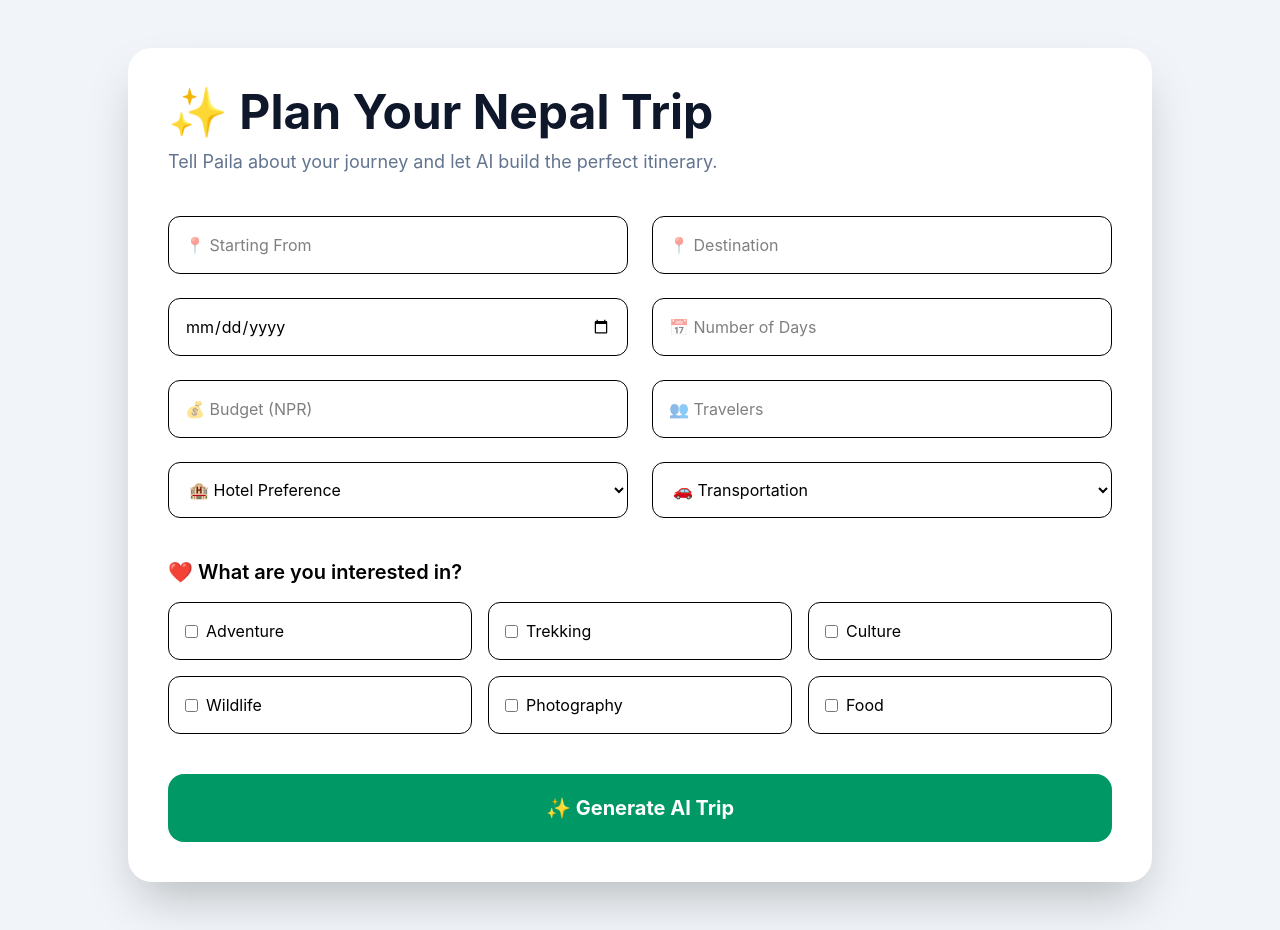
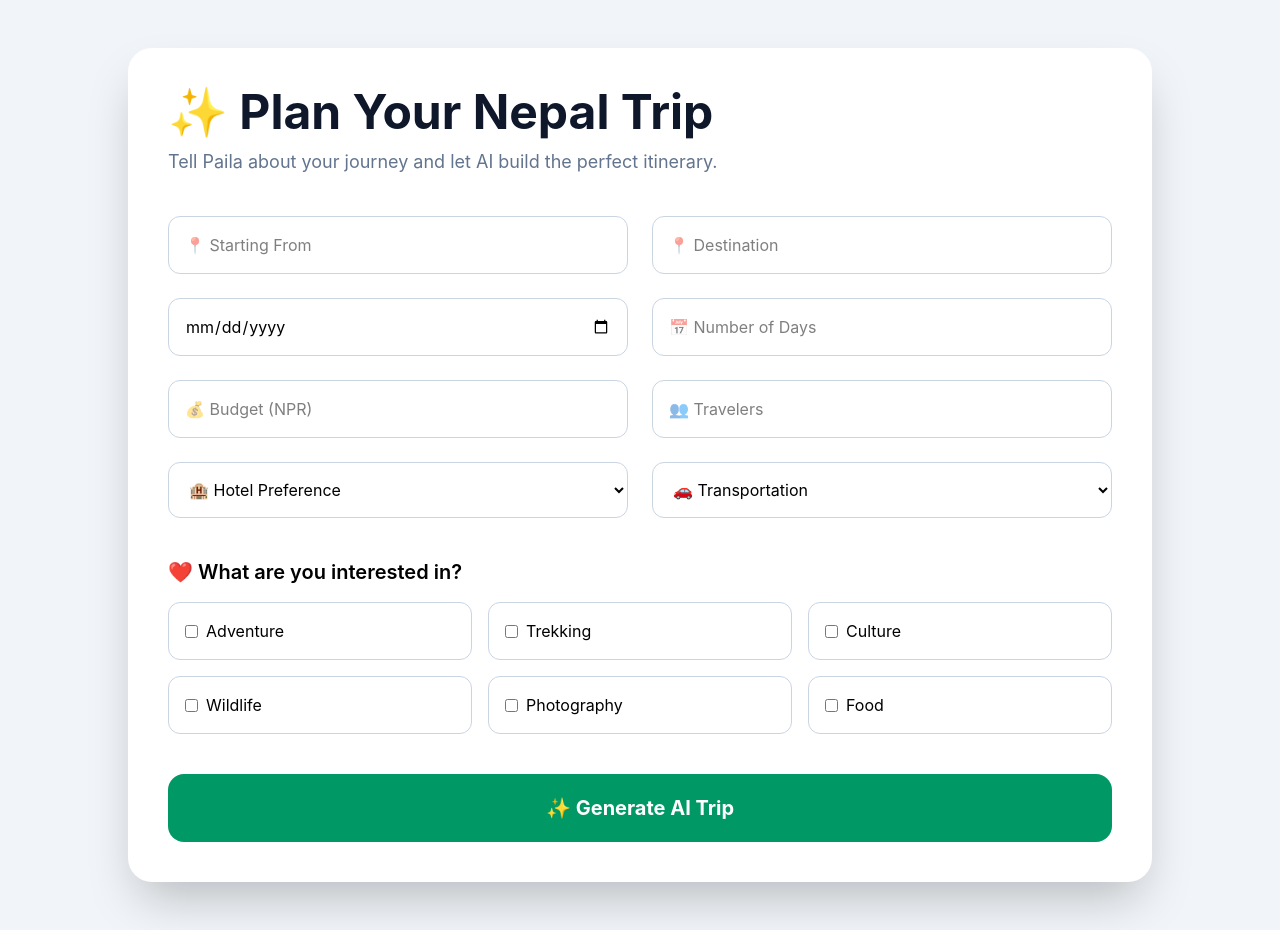
Before and after one commit to prasunadhikari/paila, a React (Vite) app in the folder frontend/: page /planner in a window 1280 px wide. Built offline with nearby package versions, Linux system fonts and the light colour scheme.

Commit message:
Implementation of AI and loding screen

```diff
--- a/frontend/src/app/App.tsx
+++ b/frontend/src/app/App.tsx
@@ -4,6 +4,8 @@ import HomePage from "../features/home/pages/HomePage";
 import LoginPage from "../features/auth/pages/LoginPage";
 import RegisterPage from "../features/auth/pages/RegisterPage";
 import TripPlannerPage from "../features/trip/pages/TripPlannerPage";
+import LoadingPage from "../features/trip/pages/LoadingPage";
+import ItineraryPage from "../features/trip/pages/ItineraryPage";
 
 export default function App() {
   return (
@@ -12,6 +14,8 @@ export default function App() {
       <Route path="/login" element={<LoginPage />} />
       <Route path="/register" element={<RegisterPage />} />
       <Route path="/planner" element={<TripPlannerPage />} />
+      <Route path="/loading" element={<LoadingPage />} />
+      <Route path="/itinerary" element={<ItineraryPage />} />
     </Routes>
   );
 }
--- /dev/null
+++ b/frontend/src/features/trip/pages/ItineraryPage.tsx
@@ -0,0 +1,41 @@
+export default function ItineraryPage() {
+  return (
+    <div className="min-h-screen bg-slate-100 px-6 py-12">
+      <div className="mx-auto max-w-6xl rounded-3xl bg-white p-10 shadow-2xl">
+
+        <h1 className="text-5xl font-bold text-slate-900">
+          🎉 Your AI Trip is Ready
+        </h1>
+
+        <p className="mt-3 text-lg text-slate-500">
+          Here's your personalized Nepal itinerary.
+        </p>
+
+        <div className="mt-10 space-y-6">
+
+          <div className="rounded-2xl border-l-4 border-emerald-500 bg-slate-50 p-6">
+            <h2 className="text-2xl font-bold">Day 1 • Kathmandu</h2>
+            <p className="mt-2 text-slate-600">
+              Explore Kathmandu Durbar Square, Swayambhunath and Thamel.
+            </p>
+          </div>
+
+          <div className="rounded-2xl border-l-4 border-emerald-500 bg-slate-50 p-6">
+            <h2 className="text-2xl font-bold">Day 2 • Pokhara</h2>
+            <p className="mt-2 text-slate-600">
+              Phewa Lake, World Peace Pagoda and Lakeside.
+            </p>
+          </div>
+
+          <div className="rounded-2xl border-l-4 border-emerald-500 bg-slate-50 p-6">
+            <h2 className="text-2xl font-bold">Estimated Budget</h2>
+            <p className="mt-2 text-slate-600">
+              NPR 18,500
+            </p>
+          </div>
+
+        </div>
+      </div>
+    </div>
+  );
+}
--- /dev/null
+++ b/frontend/src/features/trip/pages/LoadingPage.tsx
@@ -0,0 +1,52 @@
+import { motion } from "framer-motion";
+import { useEffect } from "react";
+import { useNavigate } from "react-router-dom";
+
+export default function LoadingPage() {
+  const navigate = useNavigate();
+
+  useEffect(() => {
+    const timer = setTimeout(() => {
+      navigate("/itinerary");
+    }, 3000);
+
+    return () => clearTimeout(timer);
+  }, [navigate]);
+
+  return (
+    <div className="flex min-h-screen flex-col items-center justify-center bg-slate-900 px-6 text-white">
+      <motion.div
+        animate={{ rotate: 360 }}
+        transition={{
+          repeat: Infinity,
+          duration: 1.2,
+          ease: "linear",
+        }}
+        className="mb-8 h-24 w-24 rounded-full border-4 border-emerald-500 border-t-transparent"
+      />
+
+      <h1 className="text-4xl font-bold">
+        🤖 Paila AI is planning your trip...
+      </h1>
+
+      <p className="mt-4 text-lg text-slate-300">
+        Finding the best destinations for you...
+      </p>
+
+      <div className="mt-10 w-full max-w-md">
+        <div className="h-3 overflow-hidden rounded-full bg-slate-700">
+          <motion.div
+            className="h-full bg-emerald-500"
+            initial={{ width: "0%" }}
+            animate={{ width: "100%" }}
+            transition={{ duration: 3 }}
+          />
+        </div>
+      </div>
+
+      <p className="mt-8 text-slate-400">
+        Calculating budget • Hotels • Routes • Weather
+      </p>
+    </div>
+  );
+}
--- a/frontend/src/features/trip/pages/TripPlannerPage.tsx
+++ b/frontend/src/features/trip/pages/TripPlannerPage.tsx
@@ -1,8 +1,11 @@
+import { useNavigate } from "react-router-dom";
+
 export default function TripPlannerPage() {
+  const navigate = useNavigate();
+
   return (
-    <div className="min-h-screen bg-slate-100 py-12 px-6">
+    <div className="min-h-screen bg-slate-100 px-6 py-12">
       <div className="mx-auto max-w-5xl rounded-3xl bg-white p-10 shadow-2xl">
-
         <h1 className="text-5xl font-bold text-slate-900">
           ✨ Plan Your Nepal Trip
         </h1>
@@ -12,55 +15,53 @@ export default function TripPlannerPage() {
         </p>
 
         <div className="mt-10 grid gap-6 md:grid-cols-2">
-
           <input
-            className="rounded-xl border p-4"
+            className="rounded-xl border border-slate-300 p-4 outline-none focus:border-emerald-500"
             placeholder="📍 Starting From"
           />
 
           <input
-            className="rounded-xl border p-4"
+            className="rounded-xl border border-slate-300 p-4 outline-none focus:border-emerald-500"
             placeholder="📍 Destination"
           />
 
           <input
             type="date"
-            className="rounded-xl border p-4"
+            className="rounded-xl border border-slate-300 p-4 outline-none focus:border-emerald-500"
           />
 
           <input
             type="number"
-            className="rounded-xl border p-4"
+            className="rounded-xl border border-slate-300 p-4 outline-none focus:border-emerald-500"
             placeholder="📅 Number of Days"
           />
 
           <input
             type="number"
-            className="rounded-xl border p-4"
+            className="rounded-xl border border-slate-300 p-4 outline-none focus:border-emerald-500"
             placeholder="💰 Budget (NPR)"
           />
 
           <input
             type="number"
-            className="rounded-xl border p-4"
+            className="rounded-xl border border-slate-300 p-4 outline-none focus:border-emerald-500"
             placeholder="👥 Travelers"
           />
 
-          <select className="rounded-xl border p-4">
+          <select className="rounded-xl border border-slate-300 p-4 outline-none focus:border-emerald-500">
             <option>🏨 Hotel Preference</option>
             <option>Budget</option>
             <option>Standard</option>
             <option>Luxury</option>
           </select>
 
-          <select className="rounded-xl border p-4">
+          <select className="rounded-xl border border-slate-300 p-4 outline-none focus:border-emerald-500">
             <option>🚗 Transportation</option>
             <option>Bus</option>
             <option>Car</option>
             <option>Flight</option>
             <option>Bike</option>
           </select>
-
         </div>
 
         <div className="mt-10">
@@ -69,44 +70,31 @@ export default function TripPlannerPage() {
           </h2>
 
           <div className="grid grid-cols-2 gap-4 md:grid-cols-3">
-
-            <label className="flex items-center gap-2 rounded-xl border p-4">
-              <input type="checkbox" />
-              Adventure
-            </label>
-
-            <label className="flex items-center gap-2 rounded-xl border p-4">
-              <input type="checkbox" />
-              Trekking
-            </label>
-
-            <label className="flex items-center gap-2 rounded-xl border p-4">
-              <input type="checkbox" />
-              Culture
-            </label>
-
-            <label className="flex items-center gap-2 rounded-xl border p-4">
-              <input type="checkbox" />
-              Wildlife
-            </label>
-
-            <label className="flex items-center gap-2 rounded-xl border p-4">
-              <input type="checkbox" />
-              Photography
-            </label>
-
-            <label className="flex items-center gap-2 rounded-xl border p-4">
-              <input type="checkbox" />
-              Food
-            </label>
-
+            {[
+              "Adventure",
+              "Trekking",
+              "Culture",
+              "Wildlife",
+              "Photography",
+              "Food",
+            ].map((interest) => (
+              <label
+                key={interest}
+                className="flex cursor-pointer items-center gap-2 rounded-xl border border-slate-300 p-4 transition hover:border-emerald-500 hover:bg-emerald-50"
+              >
+                <input type="checkbox" />
+                {interest}
+              </label>
+            ))}
           </div>
         </div>
 
-        <button className="mt-10 w-full rounded-2xl bg-emerald-600 py-5 text-xl font-bold text-white transition hover:bg-emerald-700">
+        <button
+          onClick={() => navigate("/loading")}
+          className="mt-10 w-full rounded-2xl bg-emerald-600 py-5 text-xl font-bold text-white transition hover:bg-emerald-700"
+        >
           ✨ Generate AI Trip
         </button>
-
       </div>
     </div>
   );
```
